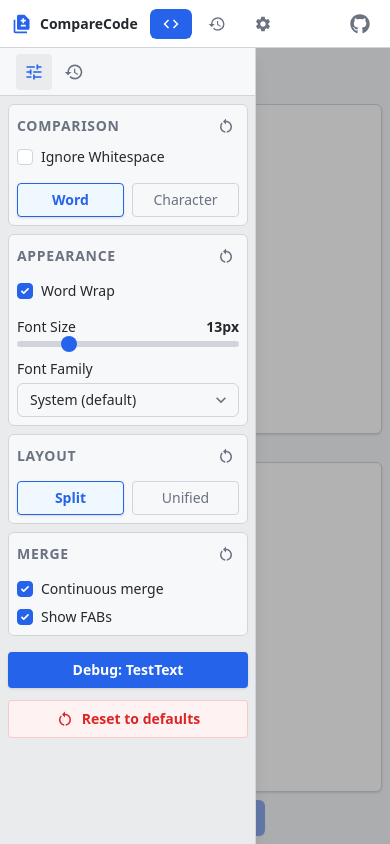
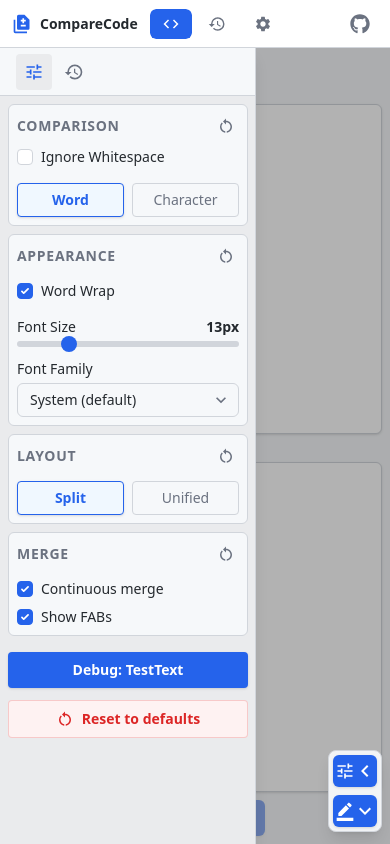
Before and after one commit to comparecode-web/comparecode-web, a Next.js app: page / in a window 390 px wide. Built offline with nearby package versions, Linux system fonts and the light colour scheme.

Commit message:
feat: add mobile rail controls for editor and options
Signed-off-by: Gabriel <60961939+gabrielfordevelopment@users.noreply.github.com>

```diff
--- a/components/editor/EditorView.tsx
+++ b/components/editor/EditorView.tsx
@@ -68,6 +68,26 @@ export function EditorView() {
         />
       )}
 
+      <div className="fixed bottom-3 right-2 z-40 flex flex-col gap-2 rounded-lg border border-border-default bg-bg-secondary/95 p-1 shadow-lg backdrop-blur-sm sm:hidden">
+        <button
+          onClick={() => setIsOptionsPanelOpen(!isOptionsPanelOpen)}
+          className="grid h-8 w-11 grid-cols-2 place-items-center rounded-md bg-accent-primary px-0.5 text-white shadow-sm hover:bg-accent-hover transition-colors duration-(--duration-short)"
+          title={isOptionsPanelOpen ? "Close Options" : "Open Options"}
+        >
+          <MdTune className="text-xl shrink-0" />
+          {isOptionsPanelOpen ? <MdKeyboardArrowLeft className="text-2xl shrink-0" /> : <MdKeyboardArrowRight className="text-2xl shrink-0" />}
+        </button>
+
+        <button
+          onClick={toggleInputPanel}
+          className="grid h-8 w-11 grid-cols-2 place-items-center rounded-md bg-accent-primary px-0.5 text-white shadow-sm hover:bg-accent-hover transition-colors duration-(--duration-short)"
+          title={isInputExpanded ? "Hide Input Editor" : "Show Input Editor"}
+        >
+          <MdBorderColor className="text-xl shrink-0" />
+          {isInputExpanded ? <MdKeyboardArrowDown className="text-2xl shrink-0" /> : <MdKeyboardArrowUp className="text-2xl shrink-0" />}
+        </button>
+      </div>
+
       <div className="hidden sm:flex w-16 shrink-0 flex-col items-center gap-2 border-r border-border-default bg-bg-secondary px-1 py-2 z-20">
         <button
           onClick={() => setIsOptionsPanelOpen(!isOptionsPanelOpen)}
@@ -89,16 +109,6 @@ export function EditorView() {
       </div>
 
       <div className="flex flex-1 min-h-0 flex-col overflow-hidden relative z-0">
-        {!isOptionsPanelOpen && (
-          <button
-            onClick={() => setIsOptionsPanelOpen(true)}
-            className="absolute left-0 top-6 z-30 flex h-12 w-6 items-center justify-center rounded-r-md bg-accent-primary text-white shadow-md hover:bg-accent-hover transition-colors duration-(--duration-short) sm:hidden"
-            title="Open Options"
-          >
-            <MdKeyboardArrowRight className="text-2xl" />
-          </button>
-        )}
-
         <div
           className={cn(
             "flex flex-col bg-bg-primary relative",
@@ -107,18 +117,6 @@ export function EditorView() {
         >
           <ComparisonView />
         </div>
-
-        {!isInputExpanded && (
-          <button
-            onClick={toggleInputPanel}
-            className="absolute bottom-0 left-1/2 -translate-x-1/2 z-30 flex h-8 pl-3 pr-5 items-center justify-center gap-1 rounded-t-md bg-accent-primary text-white shadow-md hover:bg-accent-hover transition-colors duration-(--duration-short) text-sm font-semibold sm:hidden"
-            title="Show Input"
-          >
-            <MdKeyboardArrowUp className="text-xl" />
-            <span className="hidden sm:inline">Input Editor</span>
-            <span className="sm:hidden">Input</span>
-          </button>
-        )}
 
         <div
           className={cn(
```
